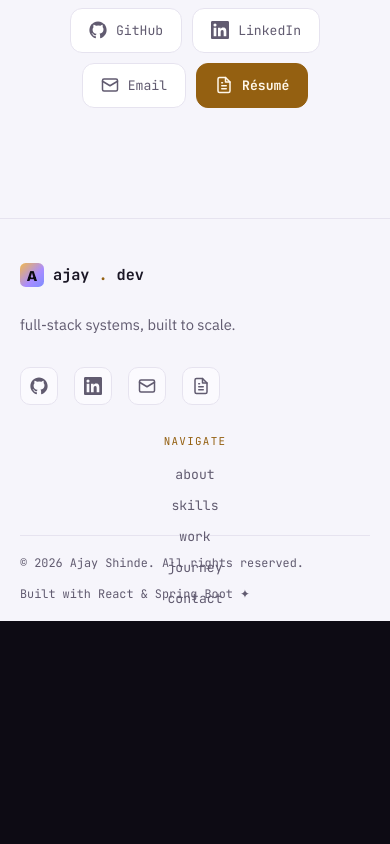
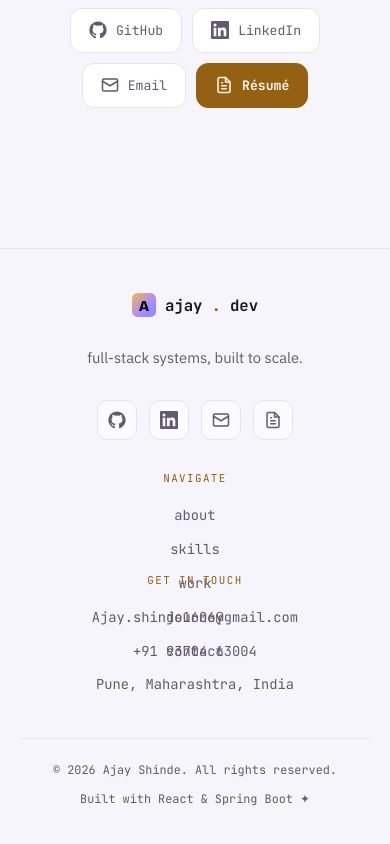
Before and after one commit to Ajay-Shinde-16/Ajay_Portfolio, a React (Vite) app in the folder frontend/: page / in a window 390 px wide. Shown: the part 10645-11489 px from the top of the page. Before the commit the page ends 11266 px from the top, so only its background shows below. Built offline with nearby package versions, Linux system fonts and the light colour scheme; no server answers.

Commit message:
Rebuild footer: 3-column layout, fix overlap + résumé button clash

```diff
--- a/frontend/src/components/Footer.jsx
+++ b/frontend/src/components/Footer.jsx
@@ -19,12 +19,21 @@ export default function Footer() {
               <a href={PROFILE.resume} target="_blank" rel="noreferrer" aria-label="Résumé" title="Résumé"><IconResume /></a>
             </div>
           </div>
-          <nav className="foot-nav" aria-label="Footer navigation">
+
+          <nav className="foot-col" aria-label="Footer navigation">
             <span className="h">Navigate</span>
             {NAV.map((n) => <a key={n.href} href={n.href}>{n.label}</a>)}
             <a href="#contact">contact</a>
           </nav>
+
+          <div className="foot-col">
+            <span className="h">Get in touch</span>
+            <a href={`mailto:${PROFILE.email}`}>{PROFILE.email}</a>
+            <a href={`tel:${PROFILE.phone.replace(/\s/g, "")}`}>{PROFILE.phone}</a>
+            <span className="foot-loc">{PROFILE.location}</span>
+          </div>
         </div>
+
         <div className="foot-bottom">
           <span>© 2026 {PROFILE.name}. All rights reserved.</span>
           <span>Built with React &amp; Spring Boot ✦</span>
--- a/frontend/src/index.css
+++ b/frontend/src/index.css
@@ -425,3 +425,45 @@ a.c-val:hover{color:var(--gold)}
 .pf .foot-soc a::after{content:none}
 .pf .foot-soc a:hover{color:var(--gold);border-color:var(--gold);transform:translateY(-2px)}
 .pf footer{border-top:1px solid var(--line);margin-top:10px}
+/* ============================================================================
+   FOOTER — paste this whole block at the very END of frontend/src/index.css
+   It overrides the older footer rules (later rules win), so ONLY the footer
+   changes. Nothing else on the site is affected.
+   ============================================================================ */
+
+.pf footer{border-top:1px solid var(--line);margin-top:40px;padding:0 0 96px}
+
+.pf .foot-grid{display:grid;grid-template-columns:1.7fr 1fr 1.3fr;gap:44px;padding:56px 0 36px;align-items:start}
+
+.pf .foot-brand{display:flex;flex-direction:column;gap:14px;max-width:40ch}
+.pf .foot-logo{display:inline-flex;align-items:center;gap:9px;font-family:var(--fm);font-weight:700;font-size:.98rem}
+.pf .foot-logo .dot{color:var(--gold)}
+.pf .foot-tag{color:var(--muted);font-size:.92rem;line-height:1.55}
+
+.pf .foot-soc{display:flex;gap:12px;margin-top:2px;flex-wrap:wrap}
+.pf .foot-soc a{display:inline-flex;align-items:center;justify-content:center;width:40px;height:40px;border-radius:11px;color:var(--muted);border:1px solid var(--line);background:var(--panel-2);transition:transform .2s,color .2s,border-color .2s}
+.pf .foot-soc a::after{content:none}          /* kill any leftover ↗ arrow */
+.pf .foot-soc a:hover{color:var(--gold);border-color:var(--gold);transform:translateY(-2px)}
+
+.pf .foot-col{display:flex;flex-direction:column;gap:12px;min-width:0}
+.pf .foot-col .h{font-family:var(--fm);font-size:.68rem;letter-spacing:.13em;text-transform:uppercase;color:var(--gold);margin-bottom:4px}
+.pf .foot-col a{font-family:var(--fm);font-size:.86rem;color:var(--muted);transition:color .2s;word-break:break-word}
+.pf .foot-col a:hover{color:var(--text)}
+.pf .foot-loc{font-family:var(--fm);font-size:.86rem;color:var(--muted);line-height:1.5}
+
+.pf .foot-bottom{border-top:1px solid var(--line);margin-top:8px;padding:22px 0 0;display:flex;justify-content:space-between;align-items:center;gap:12px;flex-wrap:wrap;font-family:var(--fm);font-size:.74rem;color:var(--muted)}
+
+/* Tablet: 2 columns, brand spans full width on top */
+@media(max-width:860px){
+  .pf .foot-grid{grid-template-columns:1fr 1fr;gap:32px 40px}
+  .pf .foot-brand{grid-column:1 / -1;max-width:none}
+}
+/* Mobile: single centered column; extra bottom room so the floating Résumé button never overlaps */
+@media(max-width:560px){
+  .pf footer{padding-bottom:104px}
+  .pf .foot-grid{grid-template-columns:1fr;text-align:center;gap:30px;padding-top:44px}
+  .pf .foot-brand{align-items:center}
+  .pf .foot-col{align-items:center}
+  .pf .foot-soc{justify-content:center}
+  .pf .foot-bottom{flex-direction:column;align-items:center;text-align:center;gap:10px}
+}
```
